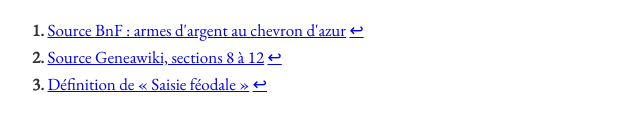
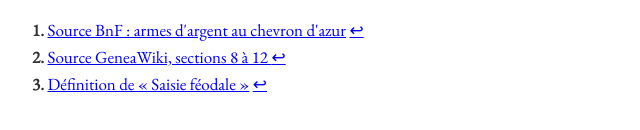
Before and after one commit to brouillard-de-broisse-famille-de-france/brouillard-de-broisse-famille-de-france, a plain HTML site: page index.html in a window 1280 px wide. Shown: the part 6935-7065 px from the top of the page, 158-798 px from the left. Drawn offline with nearby package versions, Linux system fonts and the light colour scheme.

Commit message:
Update index.html

```diff
--- a/index.html
+++ b/index.html
@@ -518,7 +518,11 @@
   </div>
 
   <div class="note" id="ref2">
-    <strong>2.</strong> <a href="https://fr.geneawiki.com/wiki/Noblesse_fran%C3%A7aise#:~:text=Le%20syst%C3%A8me%20de,%2C%20page%20121))%C2%A0%3B%20..." target="_blank" rel="noopener noreferrer">Source Geneawiki, sections 8 à 12</a>
+     <strong>2.</strong>
+<a href="geneawiki.html" target="_blank" rel="noopener noreferrer">
+  Source GeneaWiki, sections 8 à 12
+</a>
+
     <a href="#ref2-link" class="return-link" title="Retour au texte">↩</a>
   </div>
 
```
